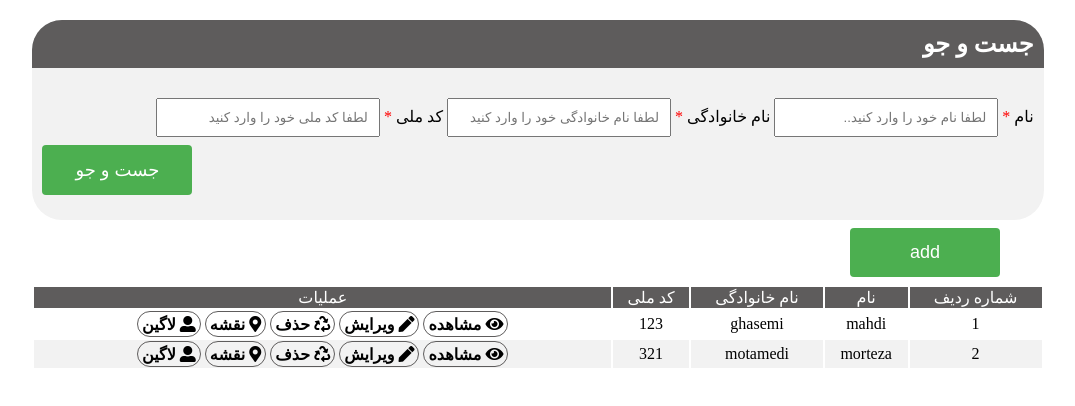
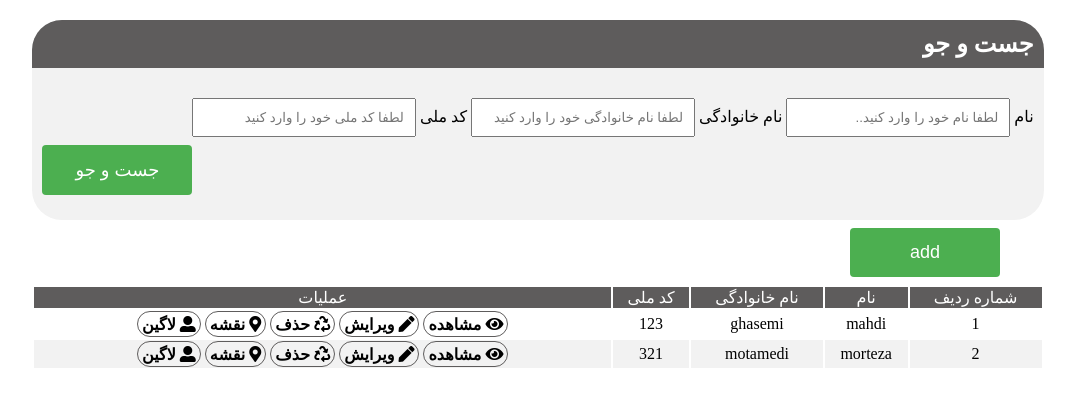
Before and after one commit to m80hi/firstProject, a plain HTML site: page index.html in a window 1280 px wide. Shown: the whole page, without its empty margins (102-1177 px from the left). Drawn offline with Linux system fonts and the light colour scheme.

Commit message:
removeStar

```diff
--- a/index.html
+++ b/index.html
@@ -18,18 +18,18 @@
 
         </h2>
         <div class="div-add-fild">
-            <!-- <h3 id="heading-alert">fsfsd</h3> -->
+
 
                 <form>
 
-                    <label for="fname">نام <span class="required">*</span></label>
+                    <label for="fname">نام </label>
                     <input type="text" id="fname-search" name="firstname" placeholder="لطفا نام خود را وارد کنید..">
 
-                    <label for="lname">نام خانوادگی <span class="required">*</span></label>
+                    <label for="lname">نام خانوادگی </label>
                     <input type="text" id="lname-search" name="lastname" placeholder="لطفا نام خانوادگی خود را وارد کنید">
 
-                    <label for="idCard">کد ملی <span class="required">*</span></label>
-                    <input type="text" id="idCard-search" name="idCard" placeholder="لطفا کد ملی خود را وارد کنید">
+                    <label for="idCard">کد ملی </label>
+                    <input type="number" id="idCard-search" name="idCard" placeholder="لطفا کد ملی خود را وارد کنید">
 
 
 
@@ -102,74 +102,6 @@
                 </tr>
             </tbody>
 
-
-
-
-            <!-- <tr>
-                <td>نام</td>
-                <td>نام خانوادگی</td>
-                <td>شماره موبایل</td>
-                <td>ایمیل</td>
-                <td>رمز عبور</td>
-                <td>منو ها</td>
-            </tr>
-
-            <tr>
-                <td>نام</td>
-                <td>نام خانوادگی</td>
-                <td>شماره موبایل</td>
-                <td>ایمیل</td>
-                <td>رمز عبور</td>
-                <td>منو ها</td>
-            </tr>
-
-            <tr>
-                <td>نام</td>
-                <td>نام خانوادگی</td>
-                <td>شماره موبایل</td>
-                <td>ایمیل</td>
-                <td>رمز عبور</td>
-                <td>منو ها</td>
-            </tr>
-
-            <tr>
-                <td>نام</td>
-                <td>نام خانوادگی</td>
-                <td>شماره موبایل</td>
-                <td>ایمیل</td>
-                <td>رمز عبور</td>
-                <td>منو ها</td>
-            </tr>
-
-
-            <tr>
-                <td>نام</td>
-                <td>نام خانوادگی</td>
-                <td>شماره موبایل</td>
-                <td>ایمیل</td>
-                <td>رمز عبور</td>
-                <td>منو ها</td>
-            </tr>
-
-
-            <tr>
-                <td>نام</td>
-                <td>نام خانوادگی</td>
-                <td>شماره موبایل</td>
-                <td>ایمیل</td>
-                <td>رمز عبور</td>
-                <td>منو ها</td>
-            </tr>
-
-
-            <tr>
-                <td>نام</td>
-                <td>نام خانوادگی</td>
-                <td>شماره موبایل</td>
-                <td>ایمیل</td>
-                <td>رمز عبور</td>
-                <td>منو ها</td>
-            </tr> -->
         </table>
     </div>
 
@@ -183,7 +115,7 @@
                 <i class="fa fa-window-close close-form2" onclick="closeForm()" ></i>
             </h2>
             <div class="div-add-fild">
-                <!-- <h3 id="heading-alert">fsfsd</h3> -->
+
 
                     <form>
 
@@ -194,7 +126,7 @@
                         <input type="text" id="lname" name="lastname" placeholder="لطفا نام خانوادگی خود را وارد کنید">
 
                         <label for="idCard">کد ملی <span class="required">*</span></label>
-                        <input type="text" id="idCard" name="idCard" placeholder="لطفا کد ملی خود را وارد کنید">
+                        <input type="number" id="idCard" name="idCard" placeholder="لطفا کد ملی خود را وارد کنید">
 
 
 
@@ -212,27 +144,11 @@
 
         </div>
 
-
-
     </div>
 
+    <script src="main.js">
+    </script>
 
-
-
-
-
-
-
-
-
-
-
-
-    <script src="main.js">
-
-
-
-    </script>
 </body>
 
 </html>
--- a/main.js
+++ b/main.js
@@ -1,8 +1,6 @@
 function btnAdd1(){
   let showAdd=  document.getElementById("show-add")
   showAdd.style.display="block"
-// alert("hello")
-
 }
 
 function closeForm(){
@@ -112,7 +110,6 @@ function see(event){
   idCard.value=formattedText[3]
   idCard.readOnly=true
 
-  // let arr = ["first name","last name","idCard"]
 }
 
 function edit(event){
```
Also changed, not shown: main.css (+2 -24 lines).
